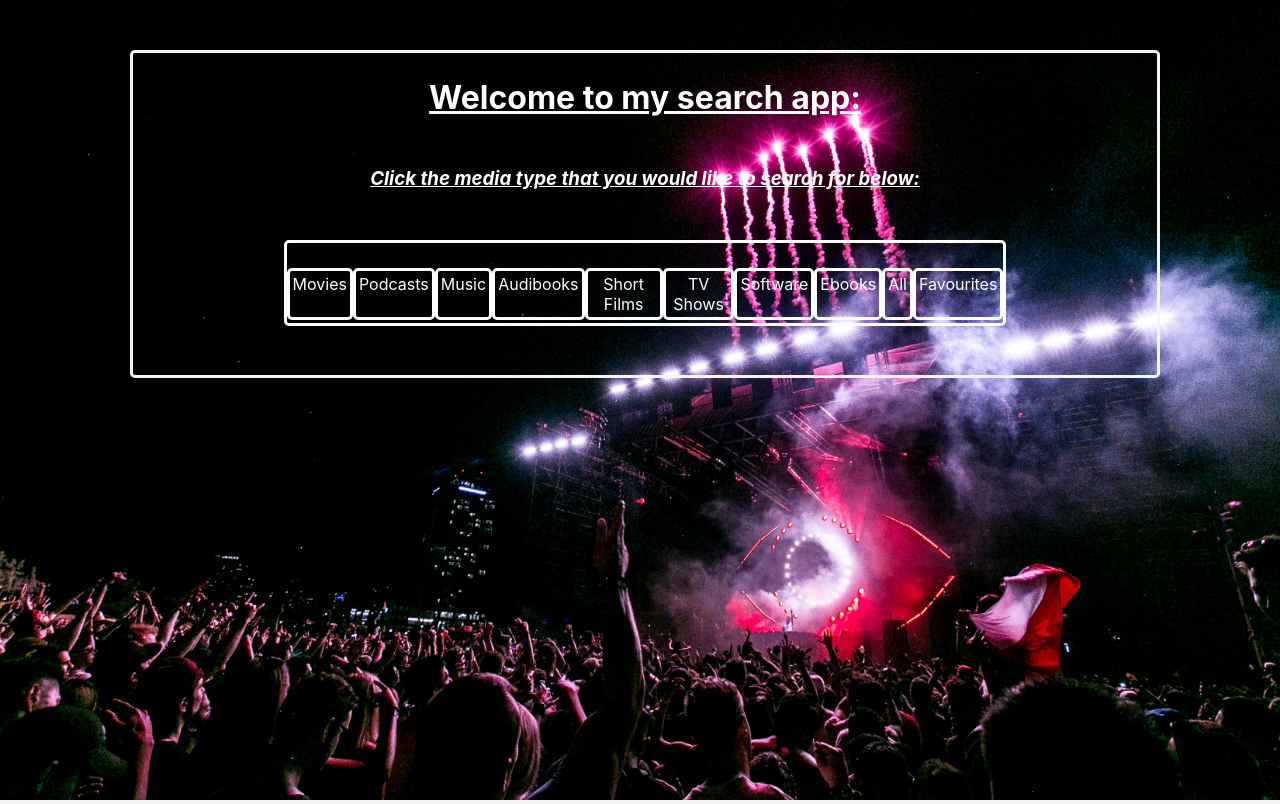
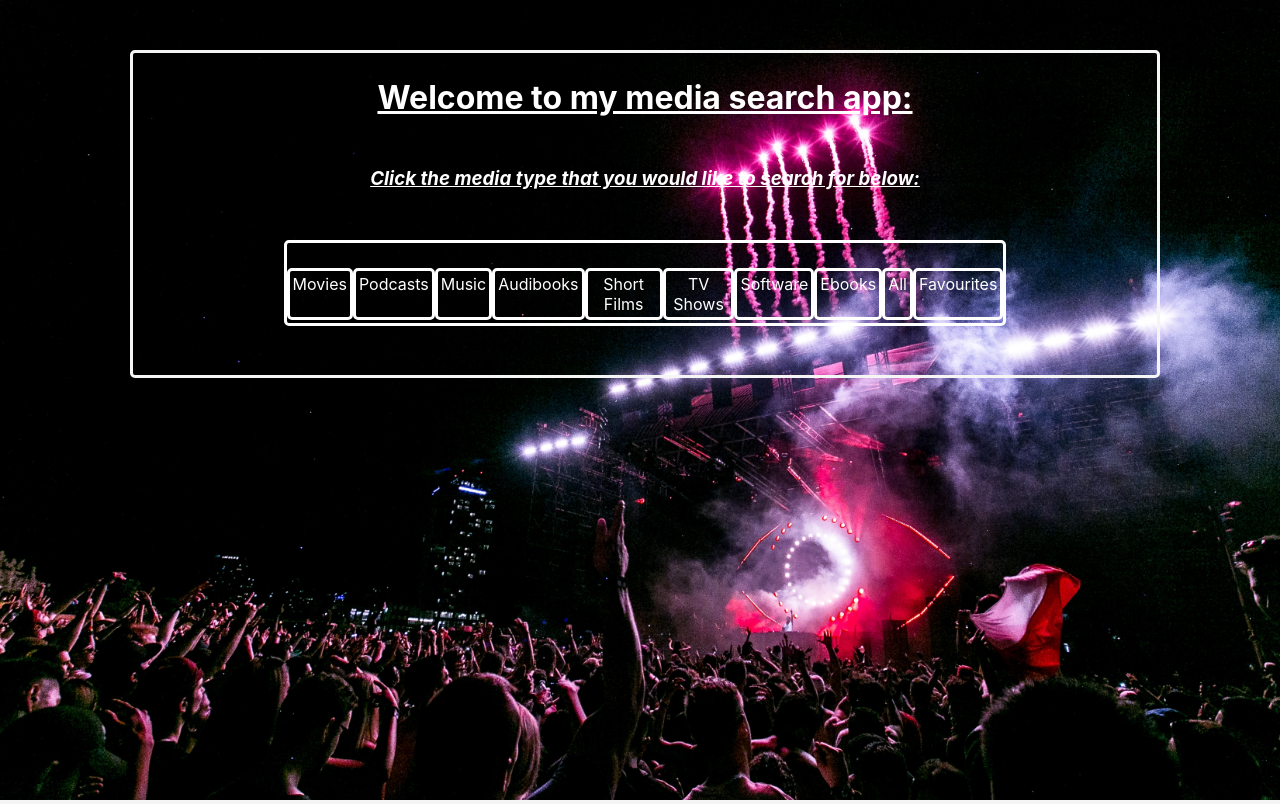
Before and after one commit to LukeG91/fullstack-iTunes-search-project, a React (Create React App) app in the folder frontend/: page / in a window 1280 px wide. Built offline with nearby package versions, Linux system fonts and the light colour scheme.

Commit message:
Made a change to a heading on the Header component.

```diff
--- a/frontend/src/Components/Header.js
+++ b/frontend/src/Components/Header.js
@@ -33,7 +33,7 @@ function Header() {
           transition={{ duration: 2 }}
           className="headerComponentMainHeading"
         >
-          Welcome to my search app:
+          Welcome to my media search app:
         </motion.h1>
         {/* Adding animations to the heading that tells the user to select a media type. */}
         <motion.h3
```
